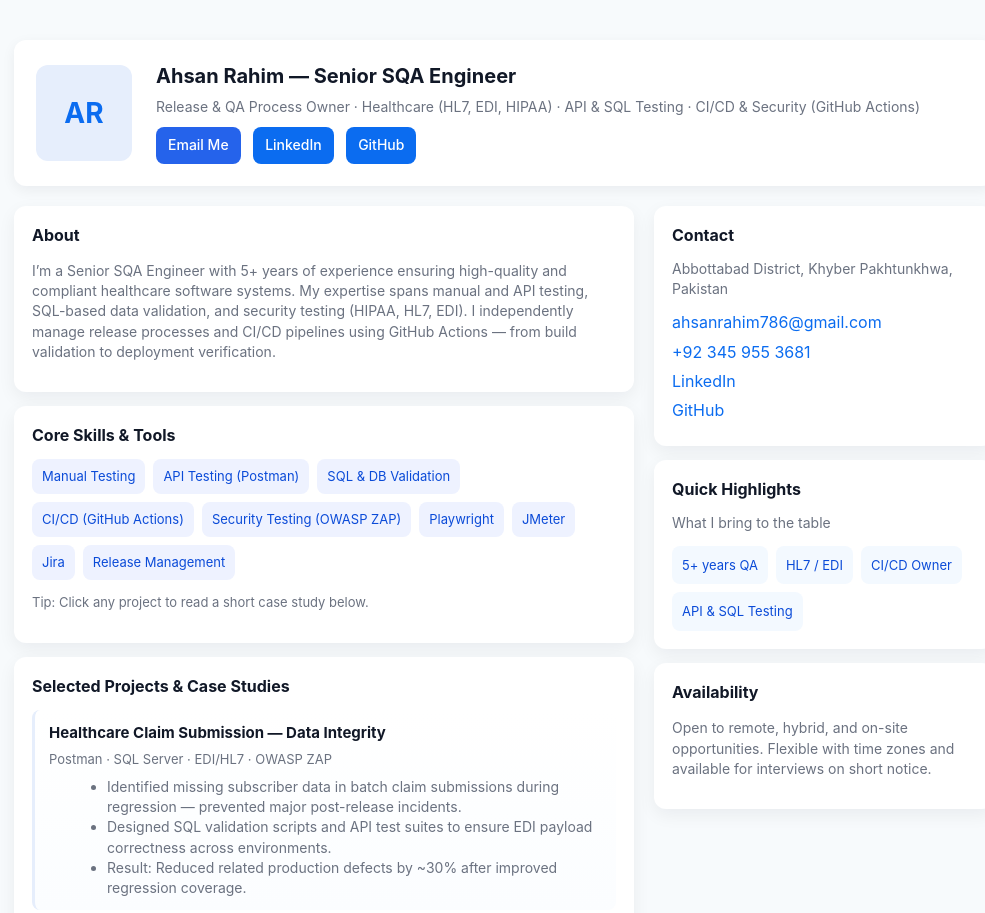
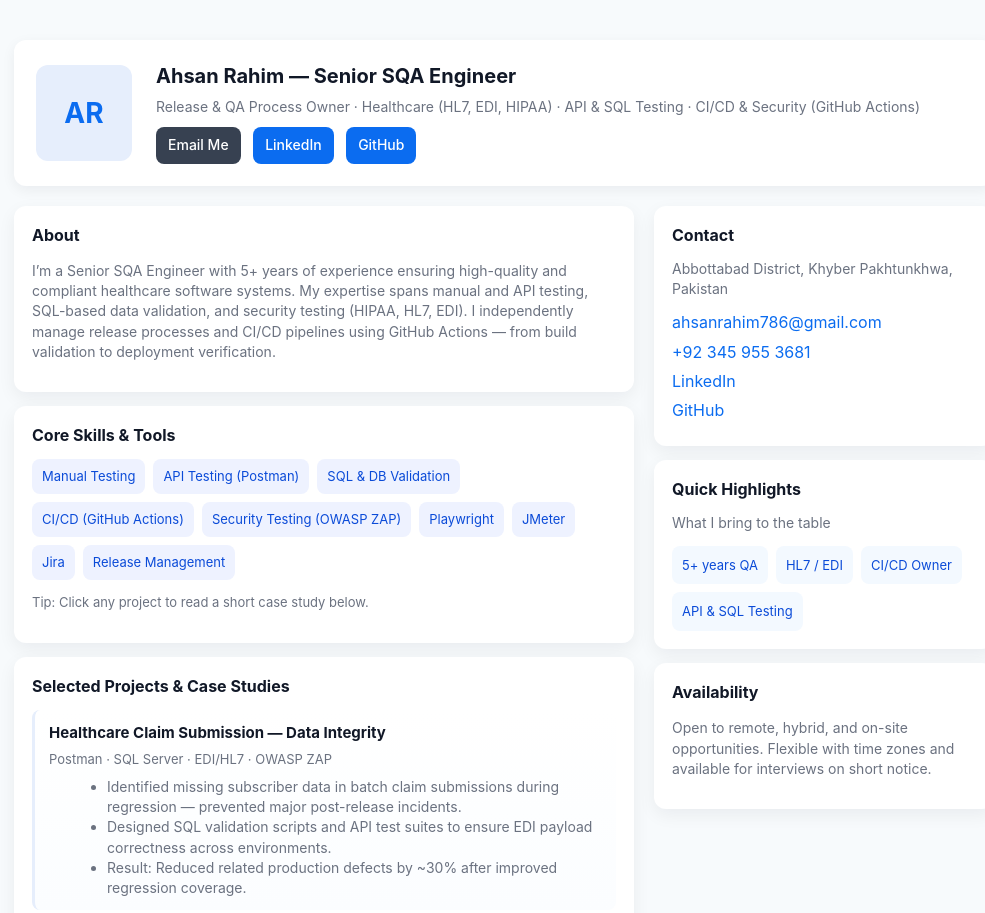
Before and after one commit to ahsanrahim786/ahsanrahim786.github.io, a plain HTML site: page index.html in a window 1280 px wide. Shown: the top 913 px of the page, without its empty margins (136-1121 px from the left). Drawn offline with Linux system fonts and the light colour scheme.

Commit message:
Buttons Settings.

```diff
--- a/index.html
+++ b/index.html
@@ -108,9 +108,9 @@
     /* CTA */
     .cta {
   display: inline-block;
-	background: #2563eb; /* calmer blue tone */
+  background: #374151; /* neutral gray */
   color: white;
-	padding: 8px 12px; /* smaller height */
+  padding: 8px 12px;
   border-radius: 8px;
   text-decoration: none;
   font-weight: 500;
@@ -119,7 +119,7 @@
 }
 
 .cta:hover {
-		background: #1e40af; /* slightly darker on hover */
+  background: #111827; /* deeper gray on hover */
   transform: translateY(-2px);
 }
 
```
Lines whose indentation alone changed are shown as unchanged.
